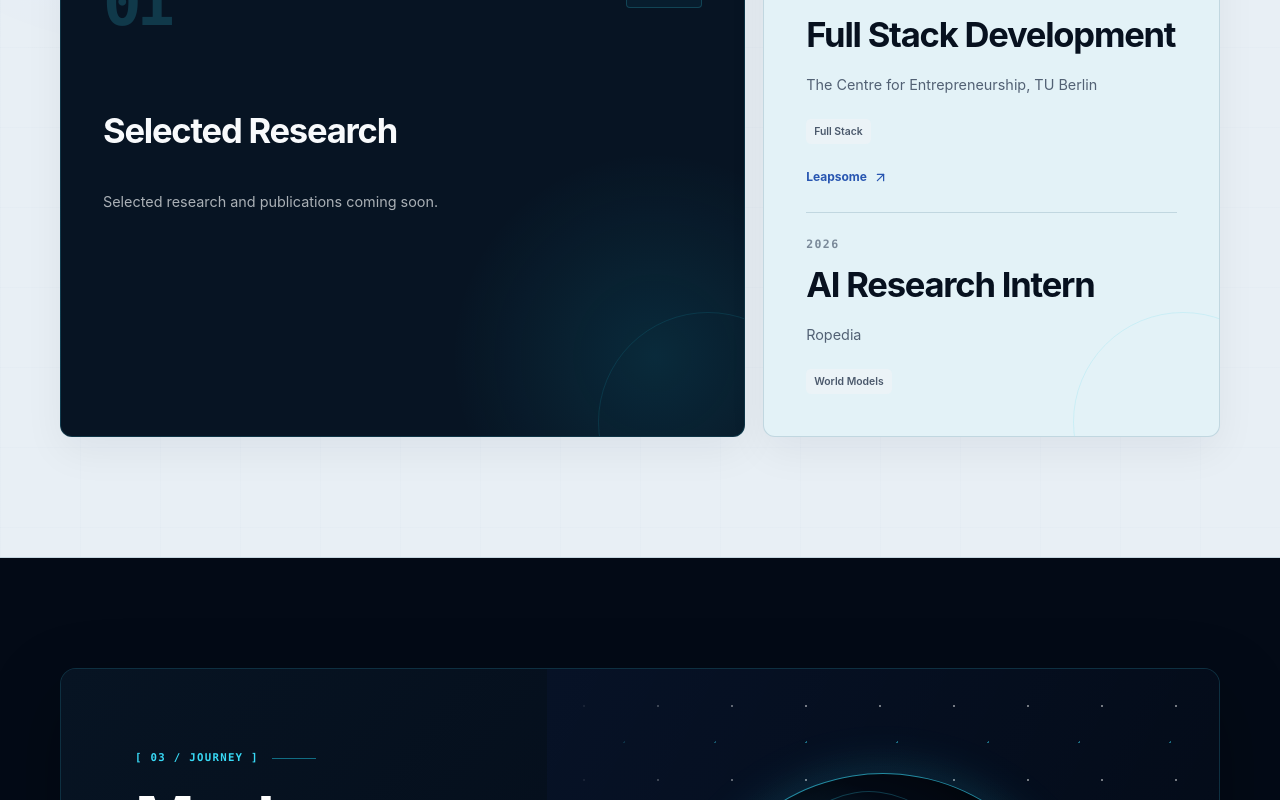
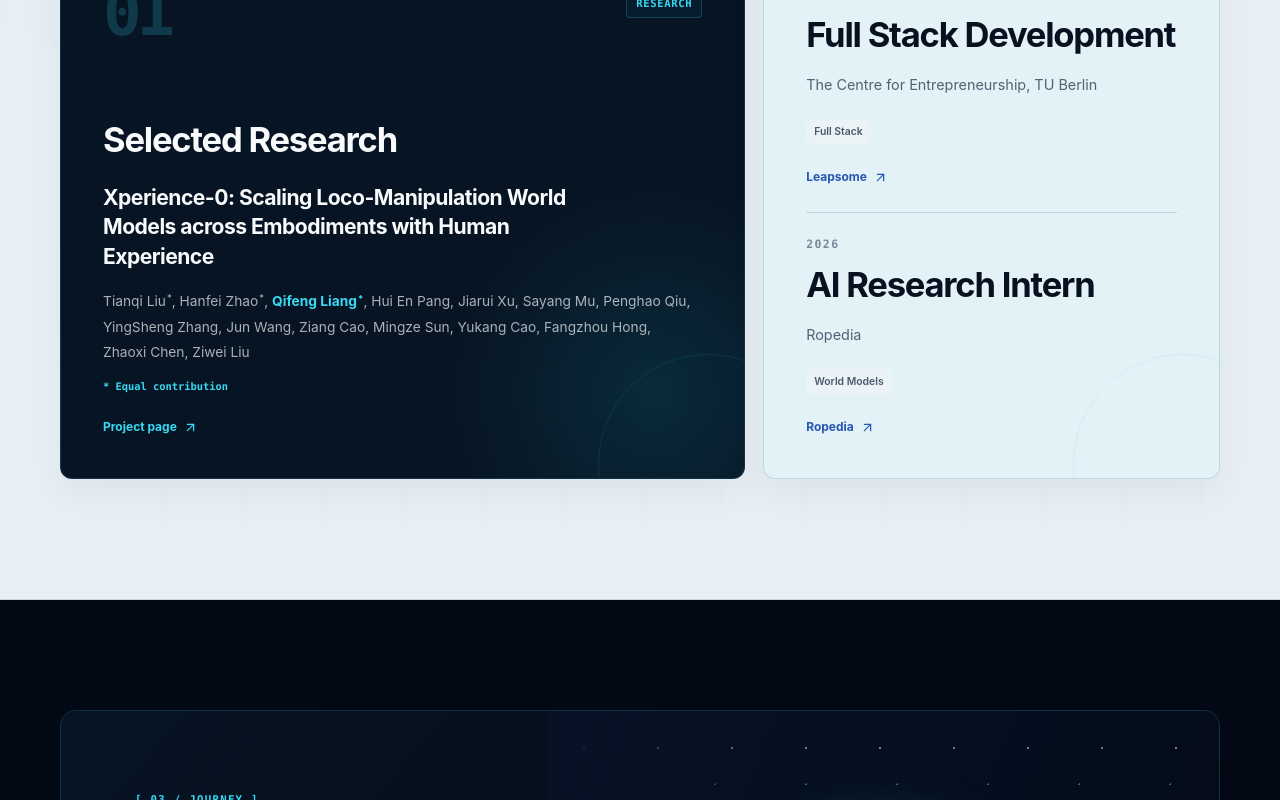
Before and after one commit to eliang6033/eliang6033.github.io, a React (Vite) app: page / in a window 1280 px wide. Shown: the part 1969-2769 px from the top of the page. Built offline with nearby package versions, Linux system fonts and the light colour scheme.

Commit message:
Add Xperience-0 research and Ropedia internship link

```diff
--- a/src/components/Projects.tsx
+++ b/src/components/Projects.tsx
@@ -1,3 +1,4 @@
+import { Fragment } from "react";
 import { ArrowUpRight } from "lucide-react";
 import { motion } from "framer-motion";
 import { siteContent } from "../config/siteContent";
@@ -81,8 +82,33 @@ export function Projects() {
                       className="project-entry project-entry--research"
                       key={`${entry.year}-${entry.title}`}
                     >
-                      <span className="project-entry__year">{entry.year}</span>
+                      {entry.year ? (
+                        <span className="project-entry__year">{entry.year}</span>
+                      ) : null}
                       <h4 className="project-entry__title">{entry.title}</h4>
+                      {entry.authors?.length ? (
+                        <p className="project-entry__authors">
+                          {entry.authors.map((author, index, authors) => (
+                            <Fragment key={author.name}>
+                              <span className="project-entry__author">
+                                {author.highlight ? (
+                                  <strong>{author.name}</strong>
+                                ) : (
+                                  author.name
+                                )}
+                                {author.marker ? <sup>{author.marker}</sup> : null}
+                                {index < authors.length - 1 ? "," : null}
+                              </span>
+                              {index < authors.length - 1 ? " " : null}
+                            </Fragment>
+                          ))}
+                        </p>
+                      ) : null}
+                      {entry.authorNote ? (
+                        <p className="project-entry__author-note">
+                          {entry.authorNote}
+                        </p>
+                      ) : null}
                       {entry.venue ? (
                         <p className="project-entry__meta">{entry.venue}</p>
                       ) : null}
--- a/src/data/projects.ts
+++ b/src/data/projects.ts
@@ -17,7 +17,33 @@ export const internshipCategory: InternshipCategoryContent = {
   label: "Internships",
 };
 
-export const researchEntries: ResearchEntry[] = [];
+export const researchEntries: ResearchEntry[] = [
+  {
+    title:
+      "Xperience-0: Scaling Loco-Manipulation World Models across Embodiments with Human Experience",
+    authors: [
+      { name: "Tianqi Liu", marker: "*" },
+      { name: "Hanfei Zhao", marker: "*" },
+      { name: "Qifeng Liang", marker: "*", highlight: true },
+      { name: "Hui En Pang" },
+      { name: "Jiarui Xu" },
+      { name: "Sayang Mu" },
+      { name: "Penghao Qiu" },
+      { name: "YingSheng Zhang" },
+      { name: "Jun Wang" },
+      { name: "Ziang Cao" },
+      { name: "Mingze Sun" },
+      { name: "Yukang Cao" },
+      { name: "Fangzhou Hong" },
+      { name: "Zhaoxi Chen" },
+      { name: "Ziwei Liu" },
+    ],
+    authorNote: "* Equal contribution",
+    links: [
+      { label: "Project page", url: "https://ropedia.github.io/Xperience-0/" },
+    ],
+  },
+];
 
 export const internshipEntries: InternshipEntry[] = [
   {
@@ -37,6 +63,11 @@ export const internshipEntries: InternshipEntry[] = [
     year: "2026",
     institution: "Ropedia",
     tags: ["World Models"],
-    links: [],
+    links: [
+      {
+        label: "Ropedia",
+        url: "https://ropedia.com/",
+      },
+    ],
   },
 ];
--- a/src/styles/globals.css
+++ b/src/styles/globals.css
@@ -3253,6 +3253,52 @@ a.social-link:hover {
   color: var(--color-brightCyan);
 }
 
+/* Publication typography is scoped to Selected Research only. */
+.project-entry--research .project-entry__title {
+  font-size: clamp(1.18rem, 1.65vw, 1.4rem);
+  letter-spacing: -0.025em;
+  line-height: 1.4;
+  overflow-wrap: anywhere;
+}
+
+.project-entry--research .project-entry__authors {
+  margin-top: 18px;
+  color: rgba(248, 250, 252, 0.68);
+  font-size: 0.86rem;
+  line-height: 1.85;
+}
+
+.project-entry--research .project-entry__author {
+  display: inline-block;
+  max-width: 100%;
+  overflow-wrap: anywhere;
+}
+
+.project-entry--research .project-entry__author strong {
+  color: var(--color-brightCyan);
+  font-weight: 700;
+}
+
+.project-entry--research .project-entry__author sup {
+  margin-left: 1px;
+  color: inherit;
+  font-size: 0.7em;
+}
+
+.project-entry--research .project-entry__author strong + sup {
+  color: var(--color-brightCyan);
+  font-weight: 700;
+}
+
+.project-entry--research .project-entry__author-note {
+  margin-top: 12px;
+  color: var(--color-brightCyan);
+  font-family: var(--font-mono);
+  font-size: 0.65rem;
+  font-weight: 700;
+  line-height: 1.6;
+}
+
 .section--journey {
   padding: 110px 0;
   background: var(--color-dark);
```
Also changed, not shown: src/types/content.ts (+9 -1 lines).
